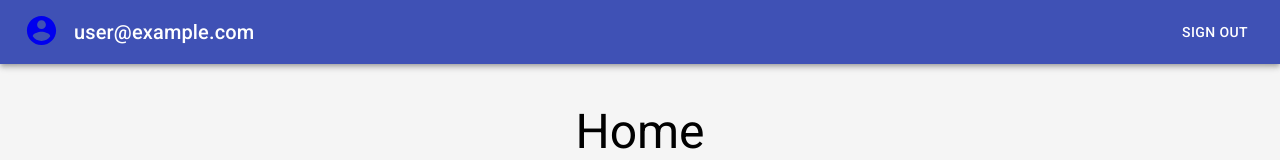
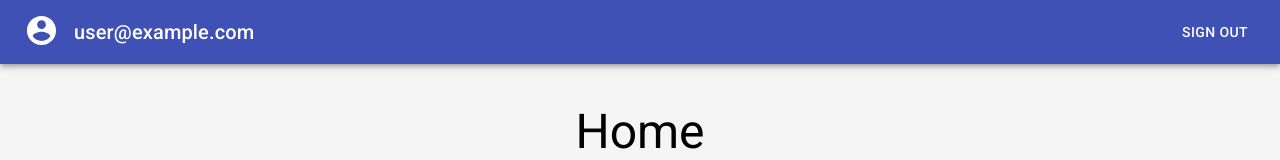
Before and after one commit to alexsandrbarabash/todo-firabase, a React (Create React App) app: page / in a window 1280 px wide. Shown: the top 160 px of the page. Built offline with nearby package versions, Linux system fonts and the light colour scheme; no server answers; the database is empty; sample sign-in values are in the browser's storage.

Commit message:
fix link style

```diff
--- a/src/App.js
+++ b/src/App.js
@@ -31,7 +31,9 @@ const App = () => {
 
       const unsubscribe = firestore
         .collection('users')
-        .doc(currentUser.uid).collection('tasks').onSnapshot(snapshot => {
+        .doc(currentUser.uid).collection('tasks')
+        // .where('title', '>=', 'sdf')
+        .onSnapshot(snapshot => {
           const tasks = snapshot.docs.map(doc => ({...doc.data(), id: doc.id}));
           dispatch(tasksChange(tasks));
         });
--- a/src/index.css
+++ b/src/index.css
@@ -14,3 +14,8 @@ body {
 .form-input {
     width: 100%;
 }
+
+a, a:hover, a:focus, a:active {
+    text-decoration: none;
+    color: inherit;
+}
```
